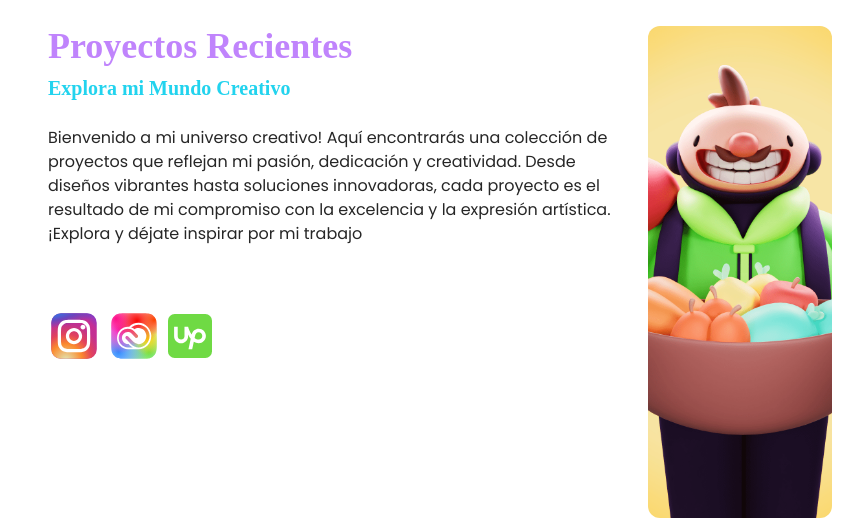
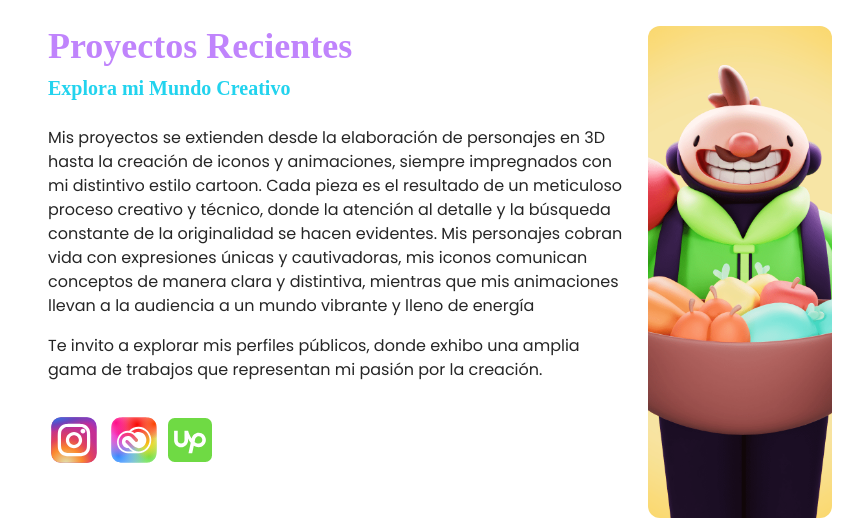
Before and after one commit to Numonu/villegas3d, an Astro site: page / in a window 1280 px wide. Shown: the part 2460-2983 px from the top of the page, 0-843 px from the left. Built offline with nearby package versions, Linux system fonts and the light colour scheme; Astro itself is replaced by a stand-in of ours.

Commit message:
refactor:change descriptions and deparation

```diff
--- a/src/layout/Portafolio.astro
+++ b/src/layout/Portafolio.astro
@@ -10,14 +10,23 @@ import Icon from "../components/utils/Icon.astro";
       <h2 class="mb-2 text-4xl text-purple-400">Proyectos Recientes</h2>
       <h3 class="text-xl text-cyan-400">Explora mi Mundo Creativo</h3>
     </header>
-    <p class="mb-16 text-center lg:text-start">
-      Bienvenido a mi universo creativo! Aquí encontrarás una colección de
-      proyectos que reflejan mi pasión, dedicación y creatividad. Desde diseños
-      vibrantes hasta soluciones innovadoras, cada proyecto es el resultado de
-      mi compromiso con la excelencia y la expresión artística. ¡Explora y
-      déjate inspirar por mi trabajo
+    <p class="mb-4 text-center lg:text-start">
+      Mis proyectos se extienden desde la elaboración de personajes en 3D hasta la
+      creación de iconos y animaciones, siempre impregnados con mi distintivo
+      estilo cartoon. Cada pieza es el resultado de un meticuloso proceso
+      creativo y técnico, donde la atención al detalle y la búsqueda constante
+      de la originalidad se hacen evidentes. Mis personajes cobran vida con
+      expresiones únicas y cautivadoras, mis iconos comunican conceptos de
+      manera clara y distintiva, mientras que mis animaciones llevan a la
+      audiencia a un mundo vibrante y lleno de energía
     </p>
-    <ul class="flex items-center justify-center gap-2 lg:justify-start [&>*]:inline-block">
+    <p class="mb-8 text-center lg:text-start">
+      Te invito a explorar mis perfiles públicos, donde exhibo una amplia gama
+      de trabajos que representan mi pasión por la creación.
+    </p>
+    <ul
+      class="flex items-center justify-center gap-2 lg:justify-start [&>*]:inline-block"
+    >
       <li>
         <Icon
           href="https://www.instagram.com/villegas.arts/"
```
